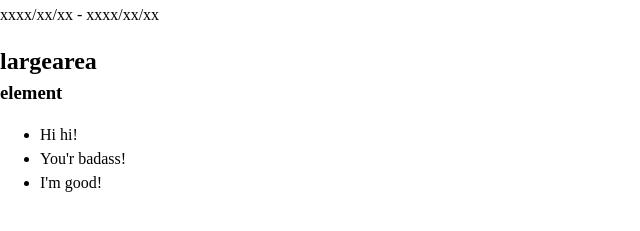
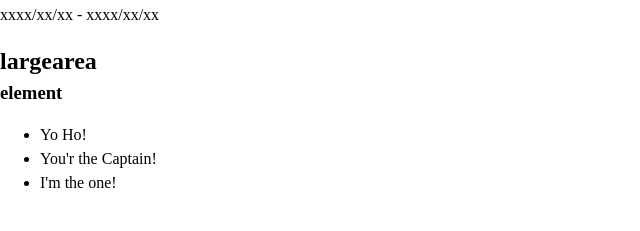
Before and after one commit to SensitiveCube1/visualiseTest, a plain HTML site: page 001/index.html in a window 1280 px wide. Shown: the part 33-264 px from the top of the page, without its empty margins (0-640 px from the left). Drawn offline with Linux system fonts and the light colour scheme.

Commit message:
edit html 2

```diff
--- a/001/index.html
+++ b/001/index.html
@@ -15,9 +15,9 @@
         <section class="element">
           <h3>element</h3>
           <ul>
-            <li>Hi hi!</li>
-            <li>You'r badass!</li>
-            <li>I'm good!</li>
+            <li>Yo Ho!</li>
+            <li>You'r the Captain!</li>
+            <li>I'm the one!</li>
           </ul>
         </section>
       </section>
```
